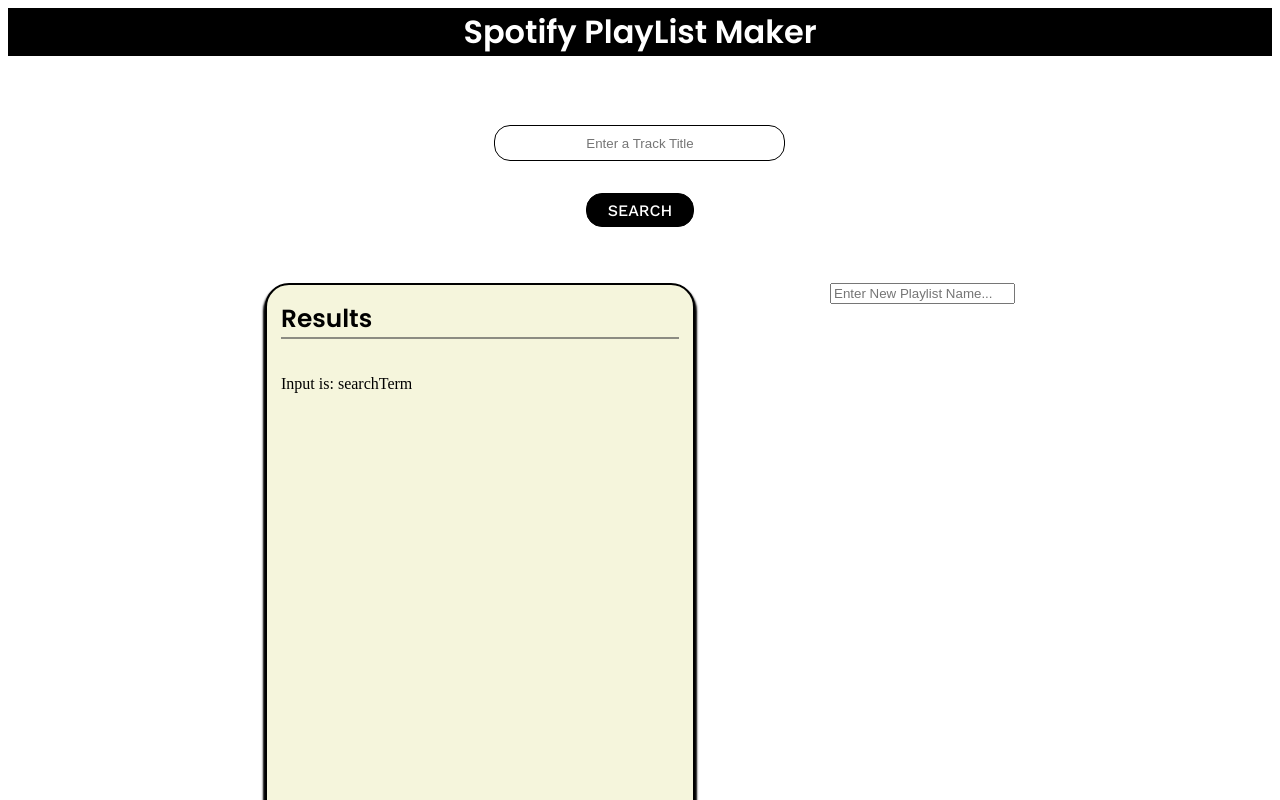
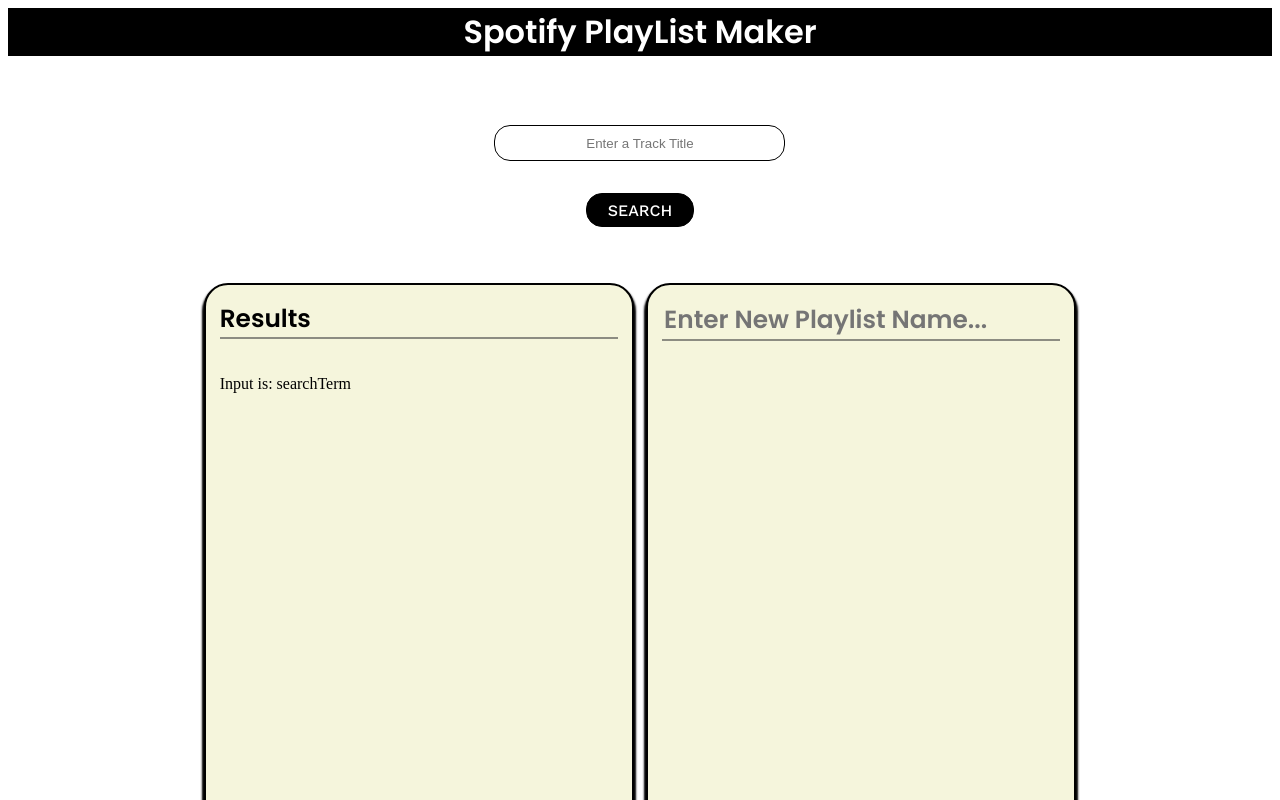
Before and after one commit to SattyikKundu/Codecademy-Portfolio-Project-3, a React (Create React App) app: page / in a window 1280 px wide. Shown: the top 800 px of the page. Built offline with nearby package versions, Linux system fonts and the light colour scheme.

Commit message:
Finished styling for <Playlist> component for time being
With styling for this <Playlist> component finsihed alongside <App>, index.html, <SearchBar>, and <SearchResults>, the main styling should be done now.

```diff
--- a/src/components/Playlist/Playlist.css
+++ b/src/components/Playlist/Playlist.css
@@ -0,0 +1,34 @@
+
+.Playlist {
+
+    border: 2px solid black;         /* Solid border to differentiate Container from background*/
+    border-radius: 1.5rem;             /* Rounds corners of Search Results container */
+    background-color:beige;          /* rgb(139,69,19);   /* 'Saddle brown' for current background color*/
+    /*overflow-y: scroll;*/
+    box-shadow: 0 4px 2px 2px #000000;  /* Shadow around search results container for 'pop' effect */
+    padding: 0.88rem;                  /* Prevents content from touch border/edge */
+
+    width: 45%;       /* Takes portion of parent container width (to make room for Playlist container */
+    height: 950px;    /* Height of container */
+
+    display: flex;          /* Stores selected tracks from search results output in Flex layout */
+    flex-direction: column; /* column direction used when tracks are selected */
+}
+
+.Playlist input {
+    border: none;                        /* Removes border around input box for blending */
+    font-family: 'Poppins', sans-serif;  /* Chosen placeholder/input text font */
+    font-size: 1.55rem;                  /* font size */
+    background: transparent;             /* removes default textbox background color to blend in background */
+    border-bottom: 2px solid rgba(75, 75, 75, 0.61); /* bottom borderline to visual separation */
+}
+
+.Playlist input:focus {
+    outline: none; /* Removes automatic textbox outline/border when user focuses/clicks into textbox */
+
+}
+
+.Playlist input:focus::placeholder {
+    color: transparent; /* Removes placeholder when user focuses/clicks into textbox */
+
+}
--- a/src/components/Playlist/Playlist.js
+++ b/src/components/Playlist/Playlist.js
@@ -6,8 +6,7 @@
         <div class="Playlist">
             <input placeholder='Enter New Playlist Name...' />
         </div>
-    )
-
+    );
 }
 
 export default PlayList;
```
